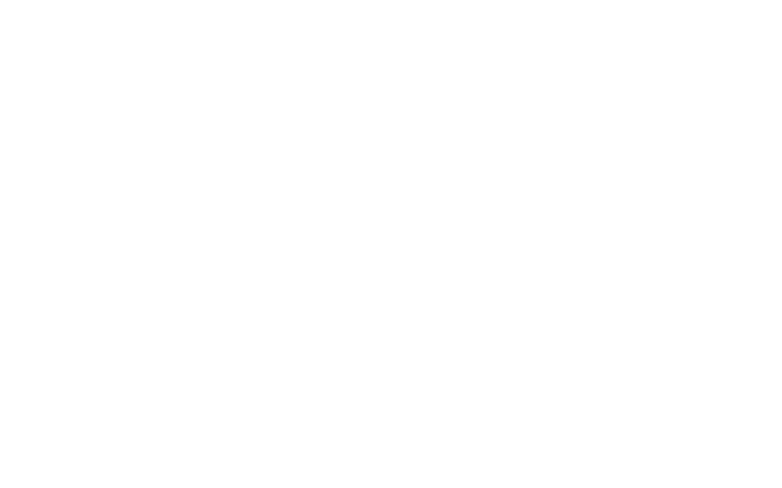
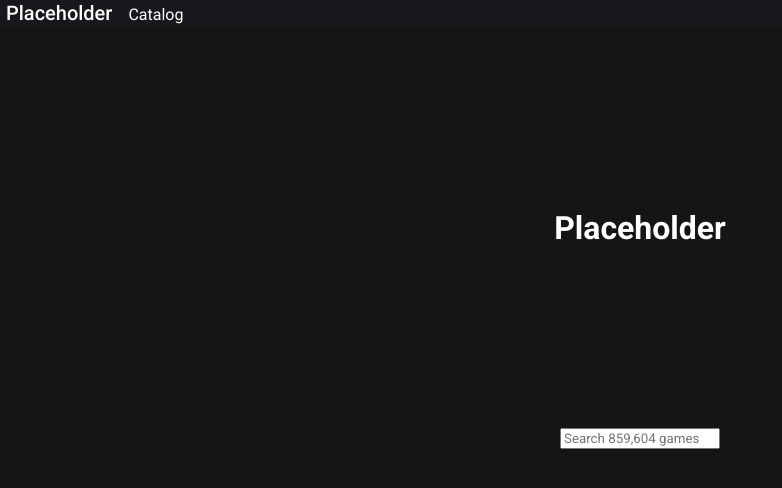
Before and after one commit to hqpham98/ajax-project, a plain HTML site: page index.html in a window 1280 px wide. Shown: the whole page, without its empty margins (0-782 px from the left). Drawn offline with Linux system fonts and the light colour scheme; a web font is replaced by a local one.

Commit message:
Created layout classes, nav bar, title, search bar #1

```diff
--- a/css/layout.css
+++ b/css/layout.css
@@ -0,0 +1,39 @@
+/* .container {
+} */
+
+.row {
+  display: flex;
+}
+
+.title-row {
+  height: 50vh;
+
+  /* min-height */
+}
+
+.column-full {
+  flex-basis: 100%;
+}
+
+.column-half {
+  flex-basis: 50%;
+}
+
+.justify-center {
+  display: flex;
+  justify-content: center;
+}
+
+.align-center {
+  display: flex;
+  align-items: center;
+}
+
+.t-center {
+  text-align: center;
+}
+
+/*
+@media screen and (min-width: 768px) {
+
+} */
--- a/css/styles.css
+++ b/css/styles.css
@@ -0,0 +1,36 @@
+* {
+  font-family: Roboto, sans-serif;
+}
+
+button:hover {
+  cursor: pointer;
+}
+
+body {
+  background-color: #151515;
+}
+
+.nav-bar {
+  background-color: #18181c;
+}
+
+.nav-bar button {
+  background-color: inherit;
+  border-style: none;
+  color: white;
+}
+
+.nav-title-btn {
+  font-size: 20px;
+  line-height: 24px;
+  font-weight: 500;
+}
+
+.catalog-btn {
+  font-size: 16px;
+  line-height: 24px;
+}
+
+.home-title {
+  color: white;
+}
--- a/index.html
+++ b/index.html
@@ -1,18 +1,51 @@
-<!DOCTYPE html>
+<!doctype html>
 <html lang="en">
   <head>
-  <meta charset="UTF-8">
-  <meta name="viewport" content="width=device-width, initial-scale=1.0">
+    <meta charset="UTF-8" />
+    <meta name="viewport" content="width=device-width, initial-scale=1.0" />
     <title>AJAX Project</title>
-  <link rel="icon" href="images/favicon.ico">
-  <link rel="stylesheet" href="css/reset.css">
-  <link rel="stylesheet" href="css/layout.css">
-  <link rel="stylesheet" href="css/styles.css">
+    <link rel="icon" href="images/favicon.ico" />
+    <link rel="preconnect" href="https://fonts.googleapis.com" />
+    <link rel="preconnect" href="https://fonts.gstatic.com" crossorigin />
+    <link
+      href="https://fonts.googleapis.com/css2?family=Open+Sans:wght@600&family=Proza+Libre:wght@400;600&family=Roboto:wght@400;500;700&display=swap"
+      rel="stylesheet" />
+    <link rel="stylesheet" href="css/reset.css" />
+    <link rel="stylesheet" href="css/layout.css" />
+    <link rel="stylesheet" href="css/styles.css" />
   </head>
   <body>
     <header>
+      <!-- Nav Bar -->
+      <div class="nav-bar row">
+        <div class="column-half">
+          <button class="nav-title-btn" type="button">Placeholder</button>
+          <button class="catalog-btn" type="button">Catalog</button>
+        </div>
+      </div>
     </header>
     <main>
+      <div class="container">
+        <!-- Title Row -->
+        <div class="row title-row align-center">
+          <div class="column-full t-center">
+            <h1 class="home-title">Placeholder</h1>
+          </div>
+        </div>
+        <!-- Search Bar -->
+        <form>
+          <div class="row search-bar-container">
+            <div class="column-full t-center">
+              <div class="search-bar">
+                <input
+                  type="text"
+                  id="search-bar"
+                  placeholder="Search 859,604 games" />
+              </div>
+            </div>
+          </div>
+        </form>
+      </div>
     </main>
     <script src="js/data.js"></script>
     <script src="js/main.js"></script>
```
Lines whose indentation alone changed are shown as unchanged.
